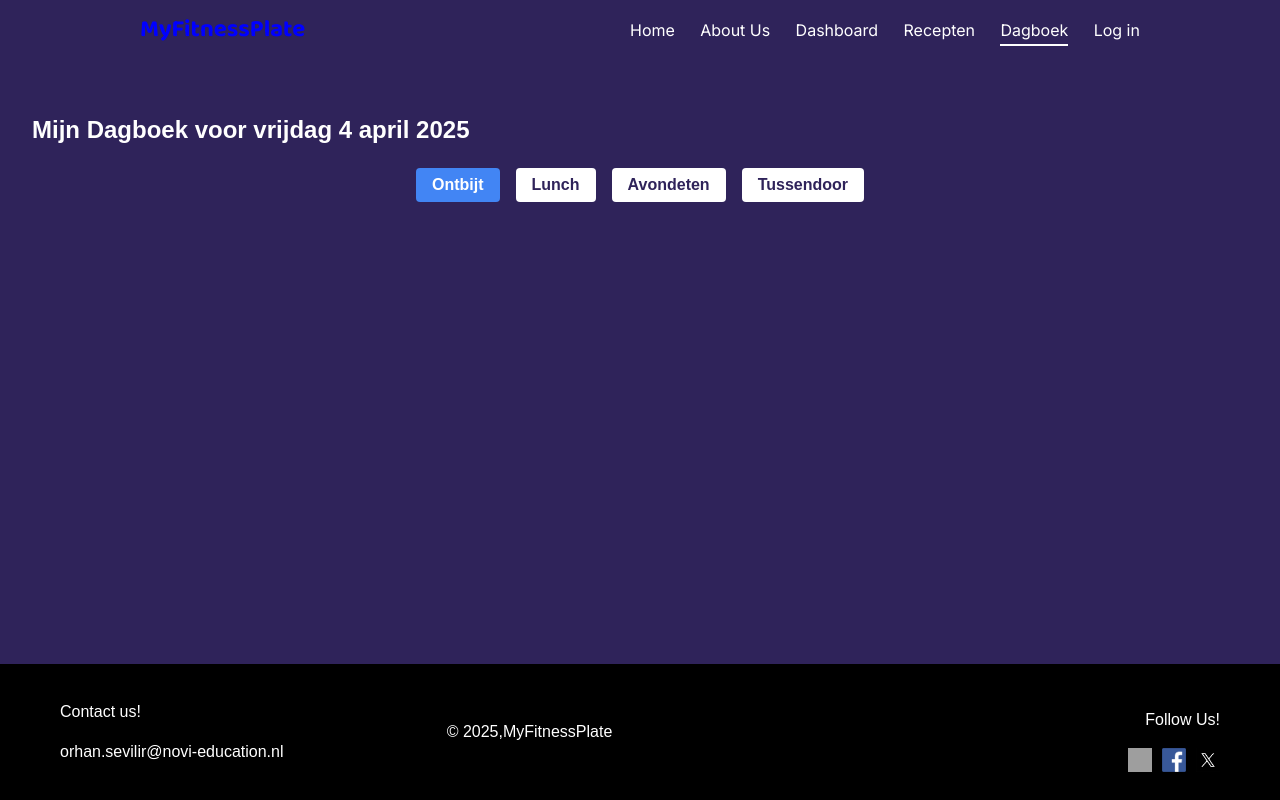
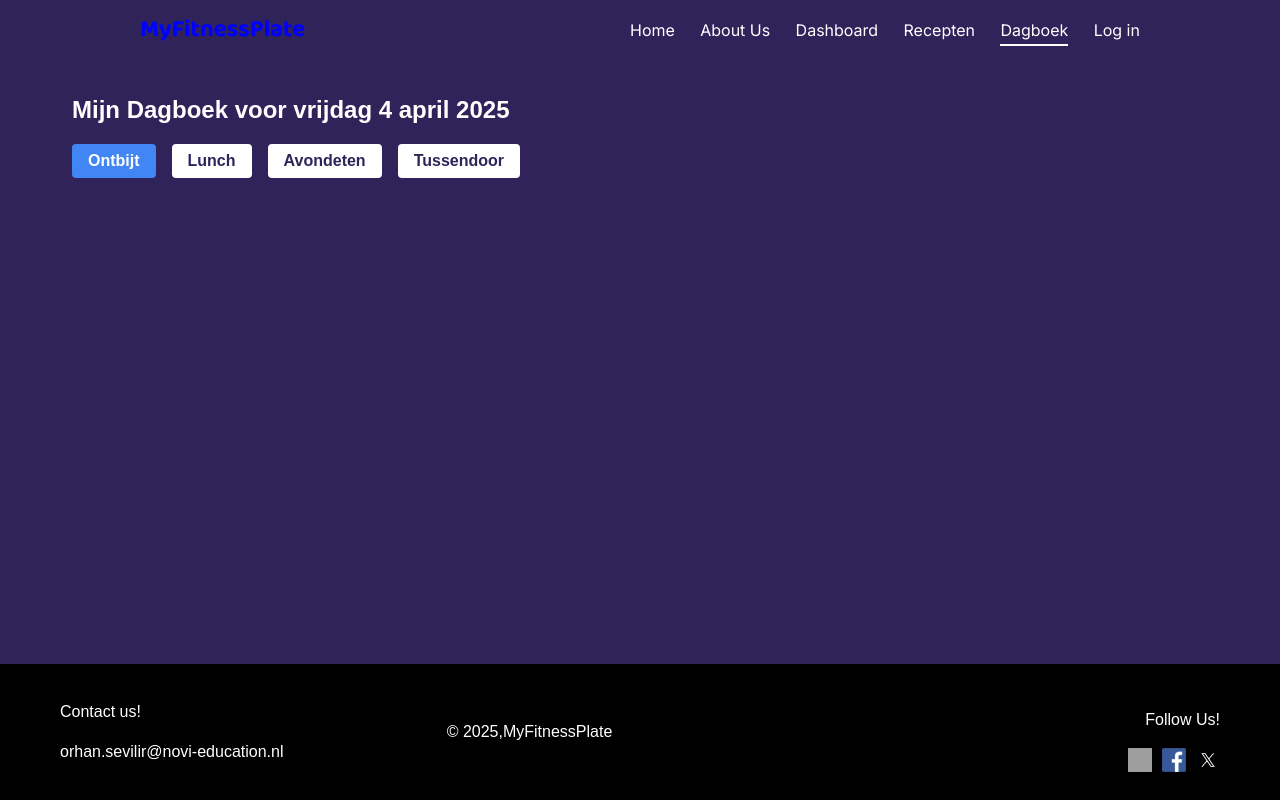
Before and after one commit to OrhanS05/MyFitnessPlate, a React (Vite) app: page /dagboek in a window 1280 px wide. Built offline with nearby package versions, Linux system fonts and the light colour scheme; grey boxes are pictures that could not be loaded; the HTML template or start-up script is replaced by a standard one.

Commit message:
style: center Dagboek layout

```diff
--- a/src/pages/Dagboek/Dagboek.css
+++ b/src/pages/Dagboek/Dagboek.css
@@ -1,4 +1,18 @@
 .dagboek-container {
+    max-width: 1200px;
+    margin: 0 auto;
     padding: 2rem;
     color: #fff;
- }
+  }
+
+  .dagboek-header {
+    display: flex;
+    flex-direction: column;
+    align-items: flex-start;
+    margin-bottom: 1rem;
+  }
+
+  .dagboek-title {
+    font-size: 1.5rem;
+    margin: 0 0 1rem 0;
+  }
--- a/src/pages/Dagboek/Dagboek.jsx
+++ b/src/pages/Dagboek/Dagboek.jsx
@@ -13,10 +13,12 @@ function Dagboek() {
   };
 
   return (
-    <div className="dagboek-container">
-      <h2>Mijn Dagboek voor {todayString}</h2>
-      <MealTabs options={mealOptions} activeTab={activeMeal} onTabSelect={handleTabSelect} />
-     </div>
+<div className="dagboek-container">
+  <div className="dagboek-header">
+    <h2 className="dagboek-title">Mijn Dagboek voor {todayString}</h2>
+    <MealTabs options={mealOptions} activeTab={activeMeal} onTabSelect={handleTabSelect} />
+  </div>
+</div>
   );
 }
 
```
